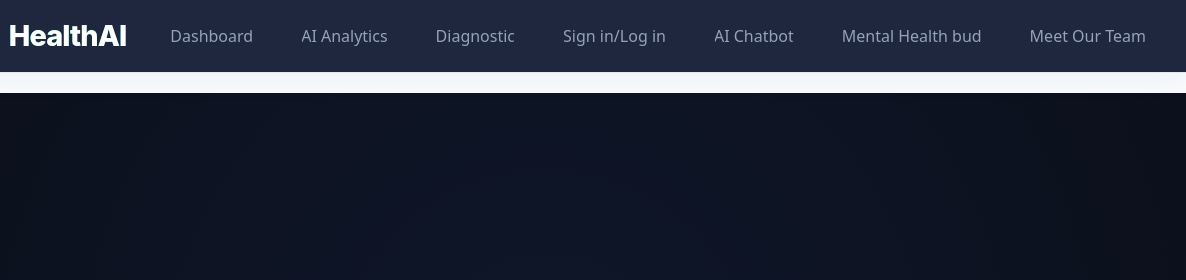
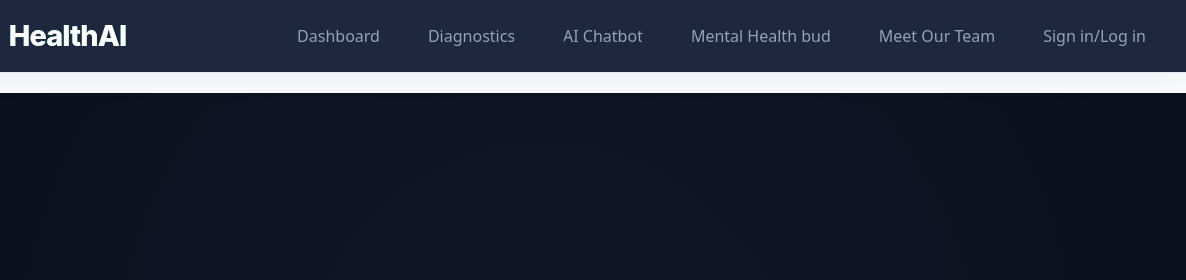
Before and after one commit to Aryanwadhwa14/HealthCare, a website: page Healthcare-AI-main/index.html in a window 1280 px wide. Shown: the top 280 px of the page, 94-1280 px from the left. Drawn offline with nearby package versions, Linux system fonts and the light colour scheme.

Commit message:
Update index.html

```diff
--- a/Healthcare-AI-main/index.html
+++ b/Healthcare-AI-main/index.html
@@ -35,12 +35,11 @@
             </a>
             <nav class="nav-links">
                 <a href="dashboard.html" class="nav-link">Dashboard</a>
-                <a href="ai-analytics.html" class="nav-link">AI Analytics</a>
-                <a href="diagnostics.html" class="nav-link">Diagnostic</a>
-                <a href="login.html" class="nav-link">Sign in/Log in </a>
+                <a href="diagnostics.html" class="nav-link">Diagnostics</a>
                 <a href="ai-chatbot.html" class="nav-link">AI Chatbot</a>
                 <a href="mental-health-bot.html" class="nav-link dev-button"> Mental Health bud </a>
                 <a href="developers.html" class="nav-link dev-button"> Meet Our Team </a>
+                <a href="login.html" class="nav-link">Sign in/Log in </a>
 
 
             </nav>
```
